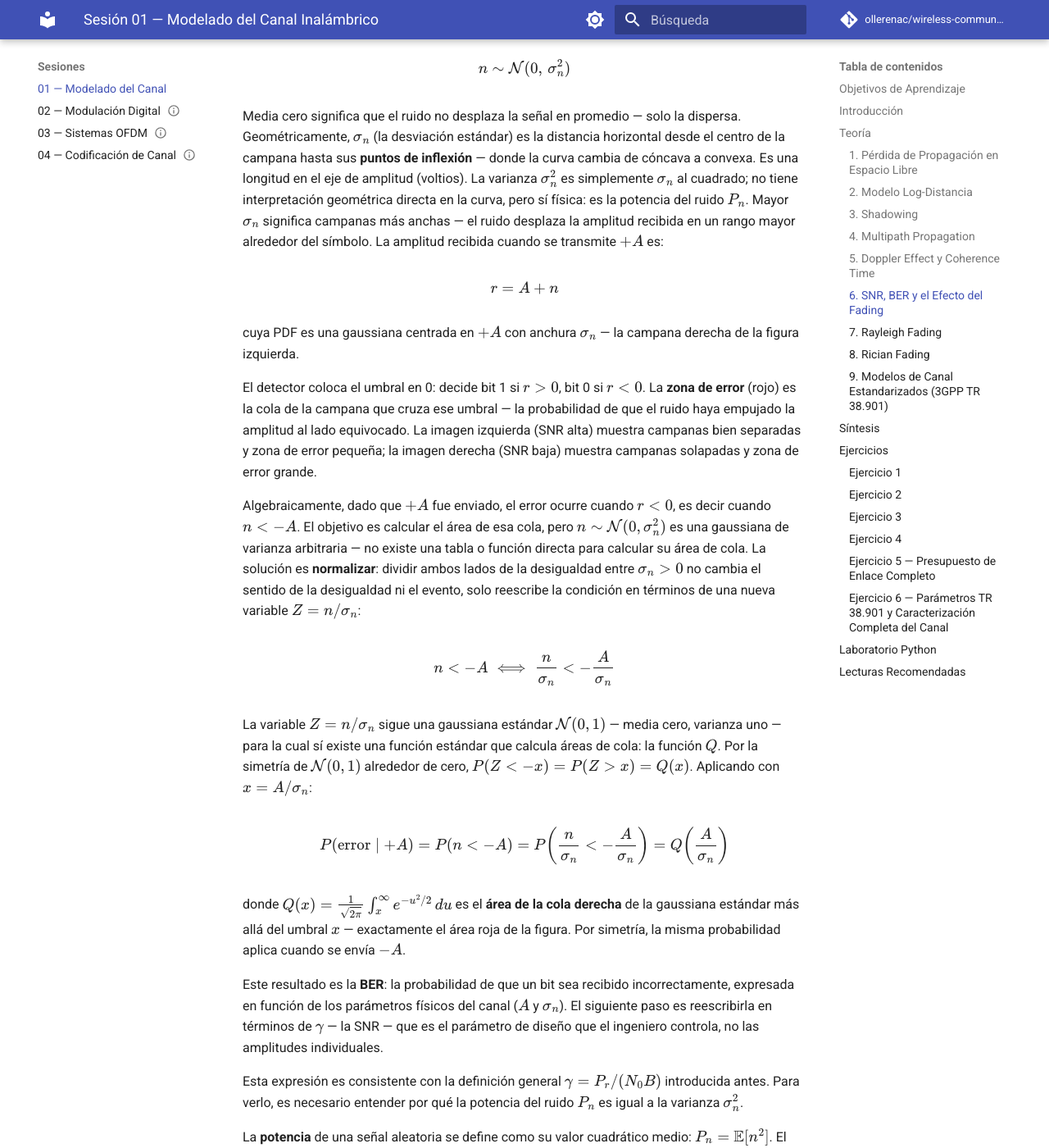
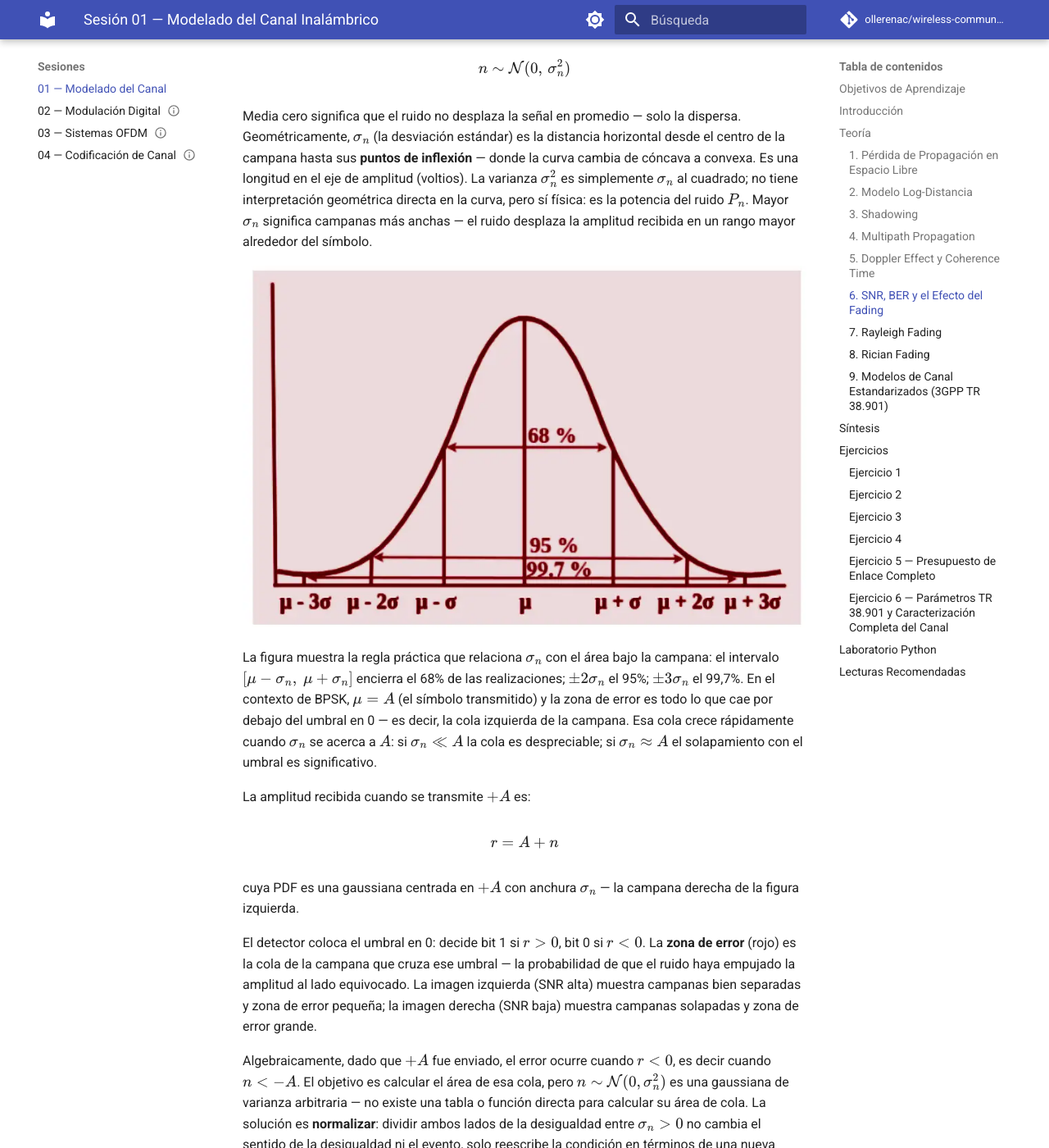
Before and after one commit to ollerenac/wireless-communication-systems, an MkDocs documentation site: the page built from docs/sessions/01-channel-modeling/index.md, in a window 1280 px wide and 1400 px high, scrolled down 15081 px. Shown: the whole window at 82% size. Built offline with MkDocs 1.6.1 and Material for MkDocs 9.7.7, drawn with Linux system fonts in a browser that asks for light colours; comment, search, counter and statistics services are not loaded.

Commit message:
docs(session-01): add gaussian-sigma figure with 68/95/99.7 rule and connect to BPSK error zone

```diff
--- a/docs/sessions/01-channel-modeling/index.md
+++ b/docs/sessions/01-channel-modeling/index.md
@@ -282,7 +282,13 @@ Las campanas no son puntos fijos sino distribuciones porque el ruido térmico $n
 
 $$n \sim \mathcal{N}(0,\, \sigma_n^2)$$
 
-Media cero significa que el ruido no desplaza la señal en promedio — solo la dispersa. Geométricamente, $\sigma_n$ (la desviación estándar) es la distancia horizontal desde el centro de la campana hasta sus **puntos de inflexión** — donde la curva cambia de cóncava a convexa. Es una longitud en el eje de amplitud (voltios). La varianza $\sigma_n^2$ es simplemente $\sigma_n$ al cuadrado; no tiene interpretación geométrica directa en la curva, pero sí física: es la potencia del ruido $P_n$. Mayor $\sigma_n$ significa campanas más anchas — el ruido desplaza la amplitud recibida en un rango mayor alrededor del símbolo. La amplitud recibida cuando se transmite $+A$ es:
+Media cero significa que el ruido no desplaza la señal en promedio — solo la dispersa. Geométricamente, $\sigma_n$ (la desviación estándar) es la distancia horizontal desde el centro de la campana hasta sus **puntos de inflexión** — donde la curva cambia de cóncava a convexa. Es una longitud en el eje de amplitud (voltios). La varianza $\sigma_n^2$ es simplemente $\sigma_n$ al cuadrado; no tiene interpretación geométrica directa en la curva, pero sí física: es la potencia del ruido $P_n$. Mayor $\sigma_n$ significa campanas más anchas — el ruido desplaza la amplitud recibida en un rango mayor alrededor del símbolo.
+
+![Distribución gaussiana: media μ y desviación estándar σ](figures/gaussian-sigma.webp)
+
+La figura muestra la regla práctica que relaciona $\sigma_n$ con el área bajo la campana: el intervalo $[\mu - \sigma_n,\ \mu + \sigma_n]$ encierra el 68% de las realizaciones; $\pm 2\sigma_n$ el 95%; $\pm 3\sigma_n$ el 99,7%. En el contexto de BPSK, $\mu = A$ (el símbolo transmitido) y la zona de error es todo lo que cae por debajo del umbral en 0 — es decir, la cola izquierda de la campana. Esa cola crece rápidamente cuando $\sigma_n$ se acerca a $A$: si $\sigma_n \ll A$ la cola es despreciable; si $\sigma_n \approx A$ el solapamiento con el umbral es significativo.
+
+La amplitud recibida cuando se transmite $+A$ es:
 
 $$r = A + n$$
 
```
Also changed, not shown: docs/sessions/01-channel-modeling/figures/gaussian-sigma.webp (added).
